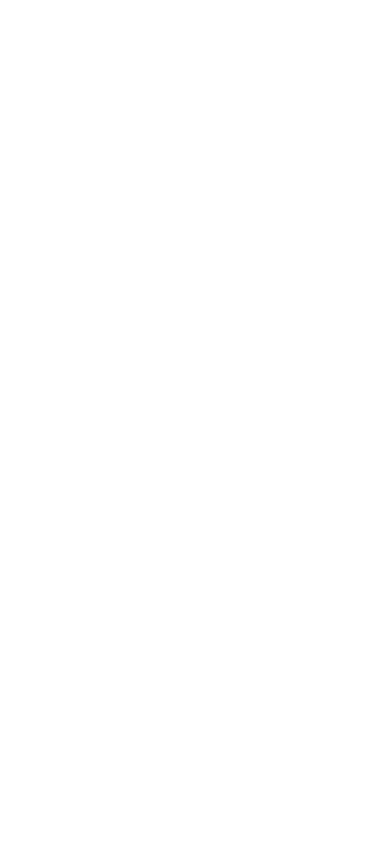
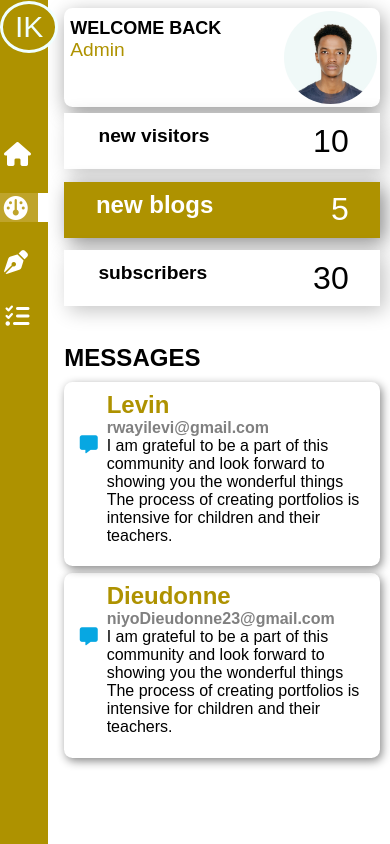
Before and after one commit to Kevin-ishimwe/my-brand-Kevin, a plain HTML site: page otherPages/dashboard.html in a window 390 px wide. Drawn offline with Linux system fonts and the light colour scheme; a web font is replaced by a local one.

Commit message:
dashboard,add-blog pag

```diff
--- /dev/null
+++ b/otherPages/dahboard.css
@@ -0,0 +1,268 @@
+@import url('https://fonts.googleapis.com/css2?family=Arya&family=Romanesco&family=Style+Script&display=swap');
+
+*{
+    padding: 0%;
+    margin: 0%;
+    font-family: sans-serif;
+}
+.dash_left{
+    position: fixed;
+    width: 20vw;
+    height: 100vh;
+    min-width: 15em;
+    background-color: #ae9200;
+}
+.logo{
+    z-index: 10;
+    display: inline-flex;
+    font-size: 50px;
+    font-family:  'Romanesco',sans-serif;
+    font-weight: 500;
+    color: azure;
+    padding: 8px 20px;
+    border-radius: 50%;
+    border: solid azure;
+    margin: 1% 10%;
+    background-color: inherit;
+    transition: .3s ease-in-out;
+}
+.dash_menu{
+
+    margin: 10vh 0%;
+}
+.menu_item:hover{
+    background-color: rgba(245, 222, 179, 0.235);
+
+}
+.menu_item{
+    text-decoration: none;
+    margin: 3vh 0%;
+    display: flex;
+    padding: 5%;
+
+
+}
+
+.dashboard_link{
+    color: white;
+    font-size: x-large;
+}
+#menu_icon{
+    color: white;
+    margin: 0% 4%;
+    font-size: x-large;
+}
+.dash_right{
+    box-sizing: border-box;
+    padding: 1% 4%;
+    float: right;
+    display: block;
+    width: 70vw;
+
+
+}
+.welcome_box{
+    box-shadow: 2px 6px 20px rgba(0, 0, 0, 0.39);
+    display: flex;
+    border-radius: 1vh;
+    justify-content: space-between;
+}
+.welcome{
+    margin: 5% 3% 0%;
+    font-size: x-large;
+    width: 40vw;
+}
+.welcome_img{
+    height: 11vh;
+    margin: 1%;
+    border-radius: 50%;
+}
+.admin{
+    color: #ae9200;
+    font-size: larger;
+    margin: 0% 3%;
+}
+.upper_dash{
+    display: flex;
+    justify-content: space-between;
+}
+
+
+.upper_right,.upper_left{
+    display: grid;
+    justify-content: center;
+    padding: 3%;
+    min-width: 30%;
+    box-sizing: border-box;
+    margin: 2% 0%;
+    background-color: #ae9200;
+    border-radius: 2vh;
+    box-shadow: 5px 5px 20px rgba(0, 0, 0, 0.456);
+}
+.upper_left{
+
+    background-color: white;
+    border-radius: 2vh;
+    box-shadow: 5px 5px 20px rgba(0, 0, 0, 0.233);
+}
+.users,.new_blogs{
+    font-size: x-large;
+}
+.num_blogs,.num_users{
+    font-size: xx-large;
+    text-align: center;
+}
+
+.message_box{
+    margin: 2% 0%;
+    display: flex;
+    box-shadow: 2px 3px 10px rgba(0, 0, 0, 0.479);
+    padding: 1% 3%;
+    box-sizing: border-box;
+    border-radius: 1vh;
+}
+#message_icon{
+    font-size: xx-large;
+    margin: 6vh 2%;
+    color: rgb(7, 167, 226);
+
+}
+
+.message_info{
+    display: flex;
+    flex-direction: column;
+    margin: 2% 1%;
+
+}
+.sender_name{
+    font-size: x-large;
+    color: #ae9200;
+}
+.sender_email{
+    font-weight: 600;
+    color: gray;
+}
+.message_content{
+    font-size: larger;
+}
+/* //add blog page */
+.new_blog{
+    margin: 4vh 0%;
+   display: flex;
+   flex-direction: column;
+   box-shadow: 0px 0px 20px rgba(0, 0, 0, 0.276);
+   padding: 2%;
+}
+.new_blog_title,.new_blog_desc{
+    font-size: larger;
+    margin: 1% 0%;
+    padding: 1%;
+    border-radius: 5px;
+    resize: none;
+}
+.new_blog_img{
+    font-size: medium;
+    padding: 2%;
+    font-weight: 400;
+}
+#editor{
+    min-height: 20vh;
+}
+.cancel,.add_blog{
+    font-size: large;
+    padding: 1%;
+    margin: 2% 1%;
+    border: none;
+    float: right;
+    color: white;
+    background-color: rgb(139, 0, 0);
+}
+@media screen and (max-width:800px) {
+    .logo{
+        z-index: 10;
+        display: inline-flex;
+        font-size: 30px;
+        font-family:  'Romanesco',sans-serif;
+        font-weight: 500;
+        color: azure;
+        padding: 6px 12px;
+        border-radius: 50%;
+        border: solid azure;
+        margin: 3% 0%;
+        background-color: inherit;
+        transition: .3s ease-in-out;
+    }
+    .dashboard_link{
+        display: none;
+
+    }
+    .dash_left{
+        width: 3em;
+        min-width: 2em;
+
+    }
+    .users{
+        font-size: larger;
+        padding: 1%;
+    }
+
+    .dash_right{
+        width: 90vw;
+        padding: 2%;
+    }
+
+    .message_content{
+        font-size: large;
+    }
+
+
+}
+@media screen and (max-width:500px) {
+    .users{
+        font-size: larger;
+    }
+    .upper_dash{
+        flex-direction: column;
+        padding: 0%;
+    }
+    .upper_left,.upper_right{
+        display: flex;
+        padding: 3% 10%;
+        border-radius: 0px;
+        justify-content: space-between;
+    }
+    .dash_right{
+        width: 85vw;
+        margin-right: .5vw;
+    }
+    .welcome{
+        font-size: large;
+        width: 50vw;
+    }
+    .message_content{
+        font-size: medium;
+    }
+    .messages_hd{
+        margin: 10% 0% 3%;
+    }
+    #message_icon{
+        font-size: large;
+
+    }
+    .message_box{
+        height: fit-content;
+        padding-bottom: 5%;
+    }
+    .new_blog{
+        margin: 2vh 0%;
+        padding: 4vh 4%;
+}
+.new_blog_title,.new_blog_desc{
+    font-size: medium;
+    margin: 2% 0%;
+
+}
+    .new_blog_img{
+        font-size: small;
+    }
+}
--- a/otherPages/dashboard.html
+++ b/otherPages/dashboard.html
@@ -5,8 +5,83 @@
     <meta http-equiv="X-UA-Compatible" content="IE=edge">
     <meta name="viewport" content="width=device-width, initial-scale=1.0">
     <title>Dashboard</title>
+    <link rel="shortcut icon" href="assets\IMG_20210310_140957.jpg">
+    <link rel="stylesheet" href="https://cdnjs.cloudflare.com/ajax/libs/font-awesome/4.7.0/css/font-awesome.min.css">
+    <link rel="stylesheet" href="https://cdnjs.cloudflare.com/ajax/libs/font-awesome/6.1.1/css/all.min.css" integrity="sha512-KfkfwYDsLkIlwQp6LFnl8zNdLGxu9YAA1QvwINks4PhcElQSvqcyVLLD9aMhXd13uQjoXtEKNosOWaZqXgel0g==" crossorigin="anonymous" referrerpolicy="no-referrer">
+    <link rel="stylesheet" href="dahboard.css">
 </head>
 <body>
+    <div class="dash_left">
+        <h1 class="logo">IK</h1>
+        <div class="dash_menu">
+            <a class="menu_item" href="../index.html" >
+                <i class="fa-solid fa-house" id="menu_icon"></i>
+                <h2 class="dashboard_link" >HOME</h2>
+            </a>
+            <a class="menu_item" href="./dashboard.html" style="background-color: rgba(245, 222, 179, 0.235);
+            border-right: 10px solid white;">
+                <i class="fa-solid fa-gauge" id="menu_icon"></i>
+                <h2 class="dashboard_link" >DASHBOARD</h2>
+            </a>
+            <a class="menu_item" href="./add_blog.html">
+                <i class="fa-solid fa-pen-nib" id="menu_icon"></i>
+                <h2 class="dashboard_link">ADD BLOG</h2>
+            </a>
+            <a class="menu_item">
+                <i class="fa-solid fa-list-check" id="menu_icon"></i>
+                <h2 class="dashboard_link">MANAGE BLOGS</h2>
+            </a>
+        </div>
+    </div>
+
+    <div class="dash_right">
+        <div class="welcome_box">
+            <div><h1 class="welcome">WELCOME BACK</h1>
+                <p class="admin">Admin</p>
+            </div>
+            <img class="welcome_img" src="../assets/IMG_20210310_140957.jpg" alt="">
+        </div>
+        <div class="upper_dash">
+            <div class="upper_left">
+                <h2 class="users">new visitors</h2>
+                <p class="num_users">10</p>
+            </div>
+            <div class="upper_right">
+                <h2 class="new_blogs" style="color: white;">new blogs</h2>
+                <p class="num_blogs" style="color: white;">5</p>
+            </div>
+            <div class="upper_left">
+                <h2 class="users">subscribers</h2>
+                <p class="num_users">30</p>
+            </div>
+        </div>
+        <div class="messages">
+            <h2 class="messages_hd">MESSAGES</h2>
+            <div class="message_box">
+                <i class="fa-solid fa-message" id="message_icon"></i>
+                <div class="message_info">
+                    <h3 class="sender_name">Levin</h3>
+                    <p class="sender_email">rwayilevi@gmail.com</p>
+                    <p class="message_content">I am grateful to be a part of this community and
+                         look forward to showing you the wonderful things
+                         The process of creating portfolios is intensive for children and their teachers. </p>
+                </div>
+
+            </div>
+            <div class="message_box">
+                <i class="fa-solid fa-message" id="message_icon"></i>
+                <div class="message_info">
+                    <h3 class="sender_name">Dieudonne</h3>
+                    <p class="sender_email">niyoDieudonne23@gmail.com</p>
+                    <p class="message_content">I am grateful to be a part of this community and
+                         look forward to showing you the wonderful things
+                         The process of creating portfolios is intensive for children and their teachers. </p>
+                </div>
+            </div>
+        </div>
+    </div>
+
+
 
 </body>
 </html>
--- a/otherPages/simple.js
+++ b/otherPages/simple.js
@@ -13,11 +13,7 @@
             document.querySelector(".nav_ul").style.transform=" translateY(-100%)"
             menu_btn.classList="fas fa-bars"
         }
-
     }
-
-
-
 }
 //disappearing navigation menu
 links.forEach((item)=>{
```
Also changed, not shown: otherPages/add_blog.html (added, +70 -0 lines).
